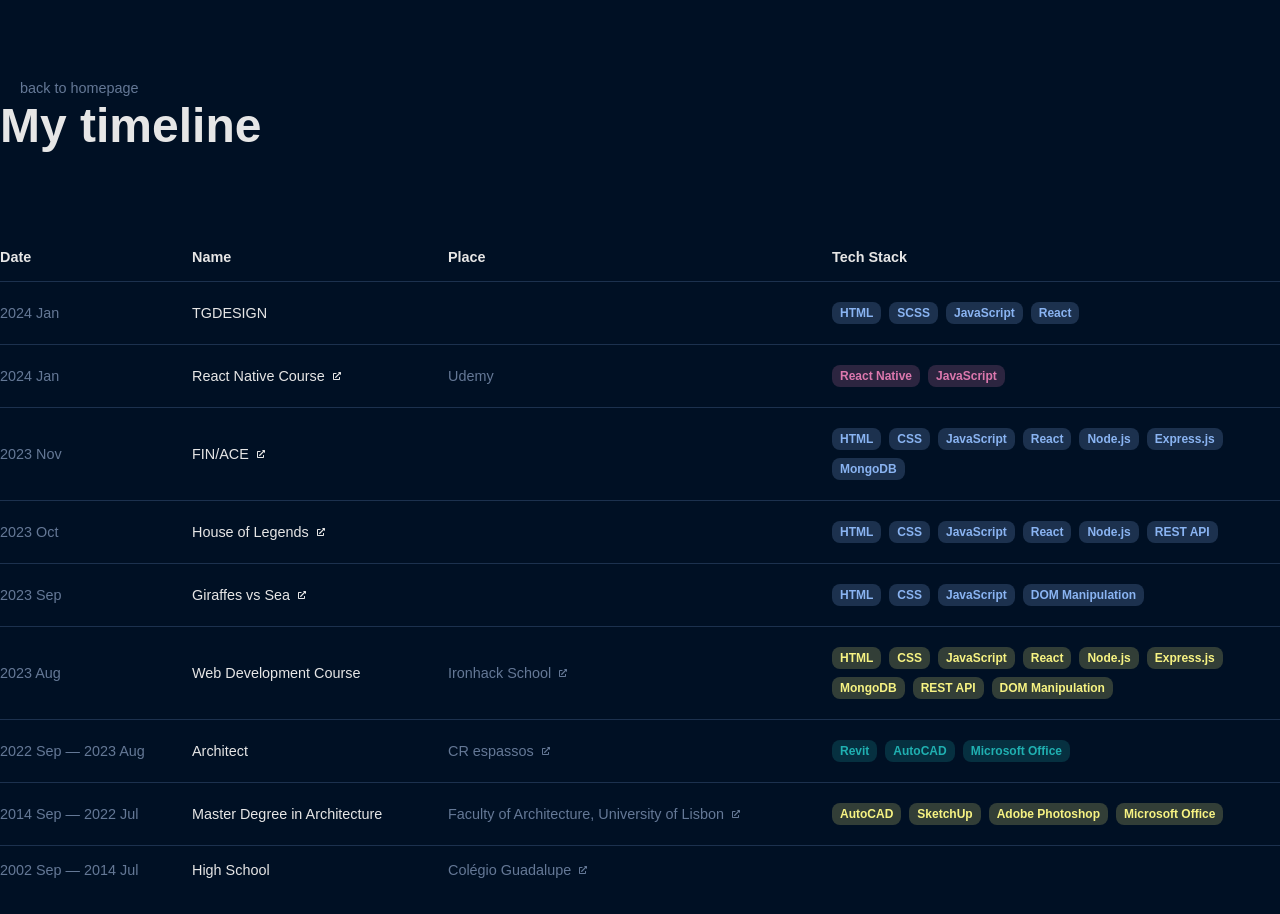
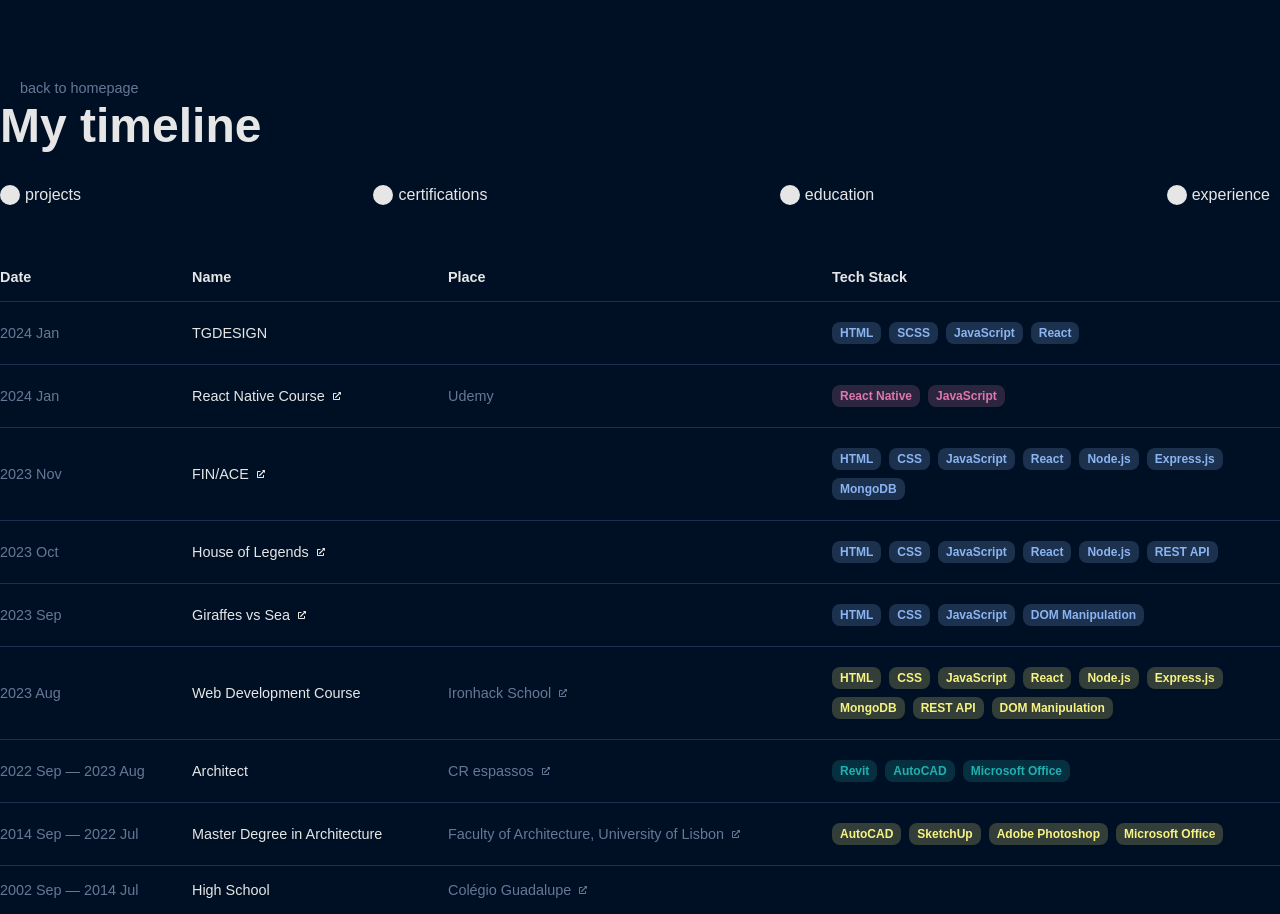
Before and after one commit to thetiagogil/04-thetiagogil, a React (Vite) app: page /timeline in a window 1280 px wide. Built offline with nearby package versions, Linux system fonts and the light colour scheme; some icons are missing.

Commit message:
filters for types added

```diff
--- a/src/pages/timelinepage/TimelinePage.jsx
+++ b/src/pages/timelinepage/TimelinePage.jsx
@@ -10,7 +10,7 @@ import { FaArrowLeftLong } from "react-icons/fa6";
 import { useState } from "react";
 
 const TimelinePage = () => {
-  const [typesfilter, setTypesFilter] = useState({
+  const [typesFilter, setTypesFilter] = useState({
     projects: true,
     experience: true,
     education: true,
@@ -42,10 +42,21 @@ const TimelinePage = () => {
   const dataSorted = dateSorter(data);
 
   // TECHS ARRAY
+  const typesArray = () => {
+    let allTypes = new Set();
+
+    data.forEach((data) => {
+      const type = data.type;
+      allTypes.add(type);
+    });
+
+    return Array.from(allTypes);
+  };
+
   const techsArray = () => {
     let allTechs = new Set();
 
-    dataSorted.forEach((data) => {
+    data.forEach((data) => {
       const techs = data.techs;
 
       techs?.forEach((tech) => {
@@ -55,7 +66,6 @@ const TimelinePage = () => {
 
     return Array.from(allTechs);
   };
-  techsArray();
 
   // FILTER ARRAY BY TYPE AND TECHS
   const handleTypeChange = (type) => {
@@ -66,16 +76,17 @@ const TimelinePage = () => {
   };
 
   const handleTechsChange = (tech) => {
-    setTechsFilter((filter) => ({
-      ...filter,
-      techs: filter.techs.includes(tech)
-        ? filter.techs.filter((otherTechs) => otherTechs !== tech) // filter out other techs
-        : [...filter.techs, tech],
-    }));
+    setTechsFilter((filter) => {
+      if (filter.includes(tech)) {
+        return filter.filter((otherTechs) => otherTechs !== tech);
+      } else {
+        return [...filter, tech];
+      }
+    });
   };
 
   const dataFiltered = dataSorted.filter((element) => {
-    const types = typesfilter[element.type]; // changes the state for the selected type
+    const types = typesFilter[element.type]; // changes the state for the selected type
     const techs =
       techsFilter.length === 0 ||
       (element.techs &&
@@ -106,7 +117,22 @@ const TimelinePage = () => {
           <h1>My timeline</h1>
         </section>
 
-        <section className="filters"></section>
+        <section className="filters">
+          {typesArray().map((type, index) => (
+            <label
+              key={index}
+              className={`checkbox ${typesFilter[type] ? "active" : ""}`}
+            >
+              <input
+                type="checkbox"
+                checked={typesFilter[type]}
+                onChange={() => handleTypeChange(type)}
+              />
+              <span className="checkbox-circle"></span>
+              <p>{type}</p>
+            </label>
+          ))}
+        </section>
 
         <table className="table">
           <thead>
@@ -119,7 +145,7 @@ const TimelinePage = () => {
           </thead>
 
           <tbody>
-            {dataSorted.map((element, index) => {
+            {dataFiltered.map((element, index) => {
               return (
                 <tr key={index}>
                   <td className="body-date">{element.date}</td>
--- a/src/pages/timelinepage/TimelinePage.scss
+++ b/src/pages/timelinepage/TimelinePage.scss
@@ -113,3 +113,31 @@
     }
   }
 }
+
+.checkbox {
+  position: relative;
+  display: flex;
+  align-items: center;
+  cursor: pointer;
+  margin-right: 10px;
+
+  .checkbox-circle {
+    width: 20px; /* Adjust the size of your circle */
+    height: 20px; /* Adjust the size of your circle */
+    border-radius: 50%;
+    background-color: transparent;
+    border: 2px solid #333; /* Adjust the color of your circle border */
+    margin-right: 5px; /* Adjust the spacing between the circle and text */
+  }
+
+  &.active {
+    .checkbox-circle {
+      background-color: $white; /* Adjust the color when the checkbox is active */
+      border-color: $white; /* Adjust the border color when the checkbox is active */
+    }
+  }
+
+  input {
+    display: none; /* Hide the actual checkbox */
+  }
+}
```
